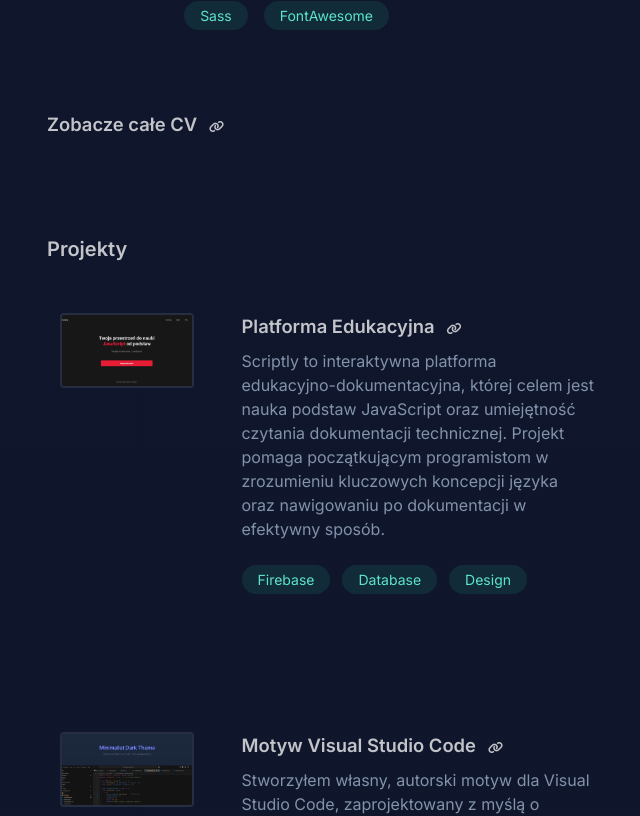
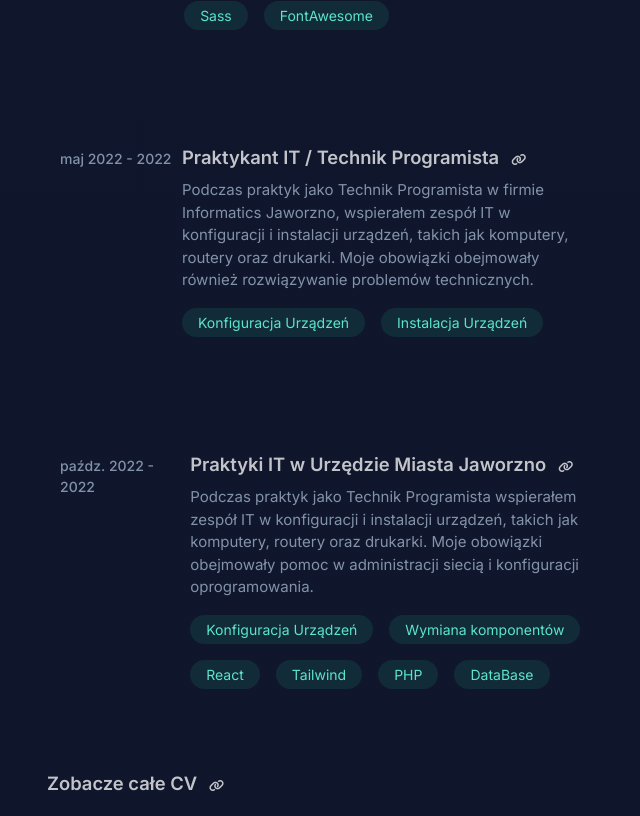
Before and after one commit to kxGeou/actual-Portfolio-website, a React (Vite) app: page / in a window 1280 px wide. Shown: the part 1218-2034 px from the top of the page, without its empty margins (625-1265 px from the left). Built offline with nearby package versions, Linux system fonts and the light colour scheme.

Commit message:
Some details

```diff
--- a/src/components/Experience.tsx
+++ b/src/components/Experience.tsx
@@ -1,5 +1,5 @@
 import ExperienceBox from "./ui/experience-box";
-import Title from "./ui/Title";
+import Title from "./ui/title";
 import { useState } from "react";
 const experienceList = [
   {
@@ -37,6 +37,33 @@ const experienceList = [
       "FontAwesome",
     ],
   },
+  {
+    description:
+      "Podczas praktyk jako Technik Programista w firmie Informatics Jaworzno, wspierałem zespół IT w konfiguracji i instalacji urządzeń, takich jak komputery, routery oraz drukarki. Moje obowiązki obejmowały również rozwiązywanie problemów technicznych.",
+    year: "maj 2022 - 2022",
+    job: "Praktykant IT / Technik Programista",
+    link: "https://informatics.jaworzno.pl/informatics/",
+    languages: [
+      "Konfiguracja Urządzeń",
+      "Instalacja Urządzeń",
+    ],
+  },
+  {
+    description:
+      "Podczas praktyk jako Technik Programista wspierałem zespół IT w konfiguracji i instalacji urządzeń, takich jak komputery, routery oraz drukarki. Moje obowiązki obejmowały pomoc w administracji siecią i konfiguracji oprogramowania. ",
+    year: "paźdz. 2022 - 2022",
+    job: "Praktyki IT w Urzędzie Miasta Jaworzno",
+    link: "https://bip.jaworzno.pl/",
+    languages: [
+      "Konfiguracja Urządzeń",
+      "Wymiana komponentów",
+      "React",
+      "Tailwind",
+      "PHP",
+      "DataBase",
+    ],
+  },
+
 ];
 export default function Experience() {
   const [hover, isHover] = useState(false);
@@ -68,7 +95,10 @@ export default function Experience() {
         onMouseEnter={() => isHover(!hover)}
         onMouseLeave={() => isHover(!hover)}
       >
-        <Title name={"Zobacze całe CV"} isHover={hover}></Title>
+       <a href="/GrzegorzMatusik.pdf" target="_blank">
+          <Title name={"Zobacze całe CV"} isHover={hover}></Title>
+        </a>
+
       </span>
     </section>
   );
--- a/src/components/Projects.tsx
+++ b/src/components/Projects.tsx
@@ -64,7 +64,7 @@ export default function Projects() {
             ))}
         </div>
         <p className="font-semibold text-[1.20rem] mt-12 flex justify-start items-center gap-3 cursor-pointer" onMouseLeave={() => setHover(!hover)} onMouseEnter={() => setHover(!hover)}>
-            <Link to="" className={`transition-all duration-300 flex justify-center items-center gap-1`}>Zobacz wszystkie projekty
+            <Link to="" className={`transition-all duration-300 flex justify-center items-center gap-1 cursor-not-allowed hover:opacity-75`}>Zobacz wszystkie projekty
                <i className={`fa-solid fa-arrow-right text-[1rem] ml-2 transition-all duration-200 ${hover && "translate-x-2 text-text-box"}`}></i>
             </Link>
         </p>
--- a/src/components/ui/experience-box.tsx
+++ b/src/components/ui/experience-box.tsx
@@ -1,7 +1,7 @@
 import { Link } from "react-router-dom";
-import Language from "./Language";
+import Language from "./language";
 import { useState } from "react";
-import Title from "./Title";
+import Title from "./title";
 type TExperienceBox = {
   year: string;
   job: string;
```
Also changed, not shown: 1 other file (tests, documents, lock files or other folders).
